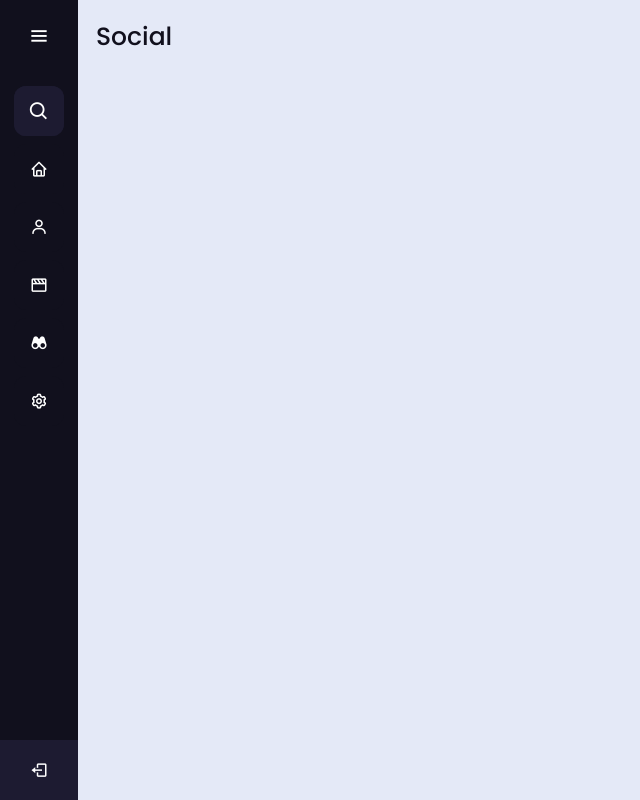
After one commit to JamesMedved/DBM_Project, a Django app: page /jubi/social/ in a window 1280 px wide. The commit adds this page. Shown: the whole page, without its empty margins (0-640 px from the left). Run offline with Django 4.2, Linux system fonts and the light colour scheme; the visitor is signed in with stand-in values (Sample User, id 1); some libraries are stand-ins or nearby versions.

```diff
--- a/website/mysite/jubi/urls.py
+++ b/website/mysite/jubi/urls.py
@@ -13,4 +13,5 @@ urlpatterns = [
     path('logout/', views.logoutUser, name='logoutUser'),
     path('home/', views.home, name='home'),
     path('title/', views.title, name='title'),
+    path('social/', views.social, name='social'),
 ]
--- a/website/mysite/jubi/views.py
+++ b/website/mysite/jubi/views.py
@@ -29,6 +29,17 @@ def home(request):
         'dset': get_director_recs(qset),
         'sset': get_similar_recs(qset)
     })
+
+@login_required(login_url='loginPage')
+def social(request):
+    # Search for title if input is not empty
+    if request.method == "POST":
+        # Check for new search
+        search = request.POST.get('search')
+        if search:
+            return render(request, 'search.html', {'tset': Streaming.objects.filter(title__name__icontains=search), 'search':search})
+
+    return render(request, 'social.html', {})
 
 @login_required(login_url='loginPage')
 def title(request):
--- a/website/mysite/templates/nav.html
+++ b/website/mysite/templates/nav.html
@@ -39,7 +39,7 @@
        <span class="tooltip">Home</span>
      </li>
      <li>
-      <a href="">
+      <a href="{% url 'social' %}">
         <i class='bx bx-user' id='social'></i>
         <span class="links_name">Social</span>
       </a>
--- /dev/null
+++ b/website/mysite/templates/social.html
@@ -0,0 +1,13 @@
+{% extends 'nav.html' %}
+
+{% block content %}
+    <section class="home-section">
+        <div class="text">Social</div>
+
+
+    <script type="text/javascript">
+    let form = document.getElementById('social').addEventListener('click', function(){
+        event.preventDefault();
+    });
+    </script>
+{% endblock %}
```
Also changed, not shown: 1 other file.
